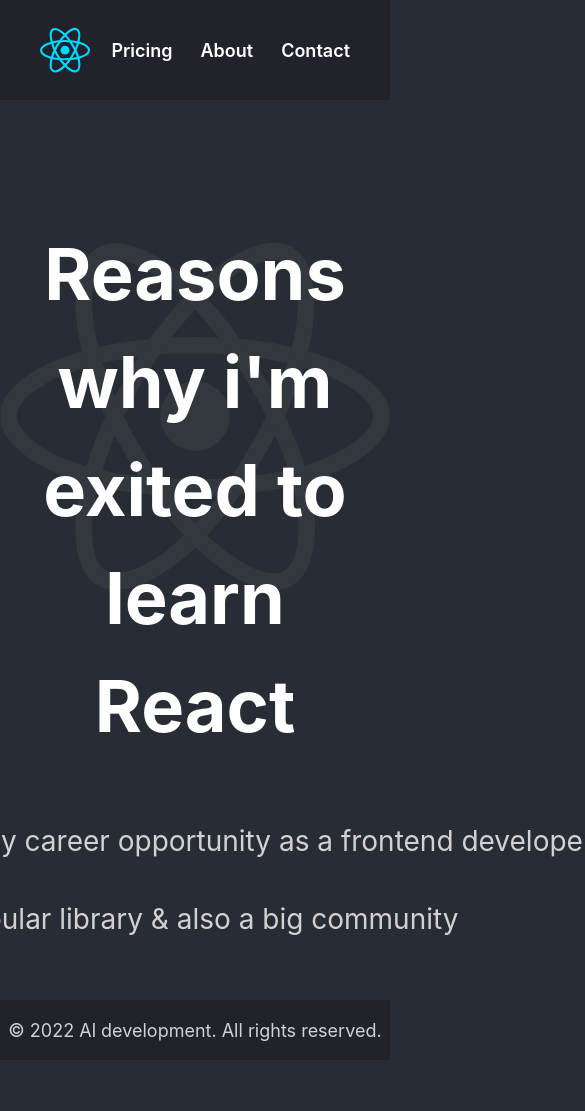
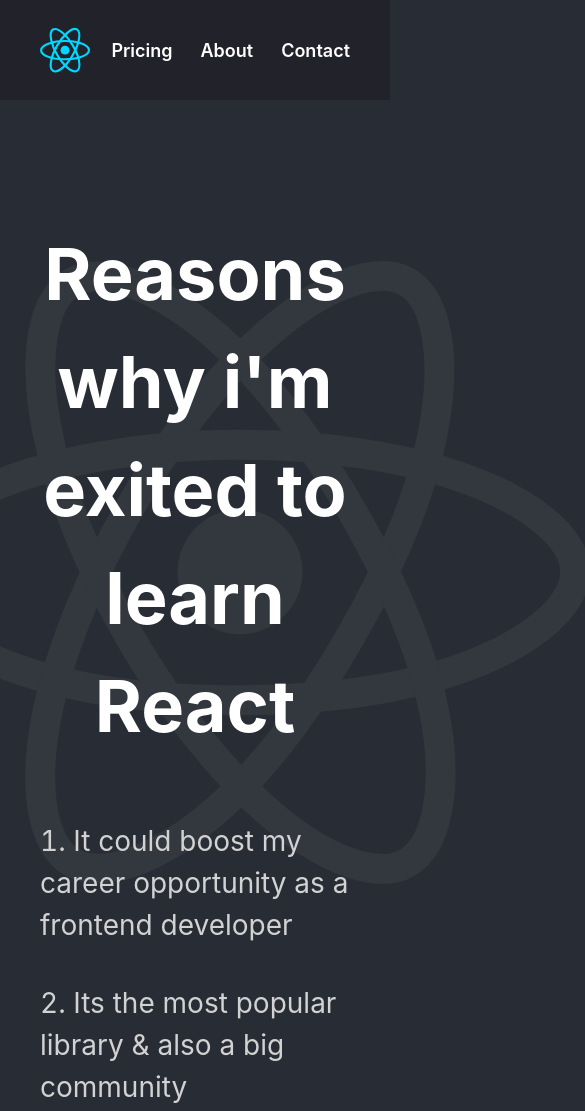
Before and after one commit to arialghifari/react-fact-site, a React app: page / in a window 390 px wide. Shown: the top 1111 px of the page, 585 px wide, since content can reach past the window. Before the commit the page ends 1060 px from the top, so only its background shows below. Built offline with nearby package versions, Linux system fonts and the light colour scheme.

Commit message:
Fix responsiveness

```diff
--- a/src/Header.js
+++ b/src/Header.js
@@ -1,4 +1,5 @@
 import reactLogo from "./reactjs-icon.svg";
+import "./main.css";
 
 const Header = () => {
     return (
--- a/src/MainContent.js
+++ b/src/MainContent.js
@@ -11,7 +11,11 @@
                 </li>
                 <li>Its the most popular library & also a big community</li>
             </ol>
-            <img className="react-logo-large" src={reactLogoLarge} alt="react-logo" />
+            <img
+                className="react-logo-large"
+                src={reactLogoLarge}
+                alt="react-logo"
+            />
         </main>
     );
 };
--- a/src/index.js
+++ b/src/index.js
@@ -6,11 +6,11 @@
 
 const App = () => {
     return (
-        <>
+        <div className="font-inter">
             <Header />
             <MainContent />
             <Footer />
-        </>
+        </div>
     );
 };
 
--- a/src/main.css
+++ b/src/main.css
@@ -1,6 +1,10 @@
 @tailwind base;
 @tailwind components;
 @tailwind utilities;
+
+html {
+    min-width: 320px;
+}
 
 body {
     font-family: inter;
@@ -49,8 +53,7 @@
     display: flex;
     flex-direction: column;
     align-items: center;
-    padding-top: 120px;
-    padding-bottom: 60px;
+    padding: 120px 40px 60px 40px;
     min-height: calc(100vh - 160px);
 }
 
@@ -65,7 +68,6 @@
     list-style: decimal;
     list-style-position: inside;
     padding-top: 60px;
-    width: 880px;
 }
 
 main > ol > li {
@@ -79,11 +81,10 @@
 }
 
 .react-logo-large {
-	width: 700px;
-    position: absolute;
-    right: 0;
-	margin-left: 900px;
-	z-index: -99;
+    min-width: 700px;
+    position: fixed;
+    right: -200px;
+    z-index: -99;
 }
 
 footer {
@@ -92,7 +93,7 @@
     justify-content: center;
     height: 60px;
     background-color: #21222a;
-    width: 100%;
+    /* width: 100%; */
     position: relative;
 }
 
```
